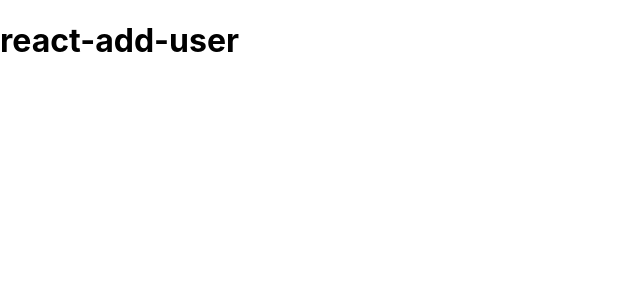
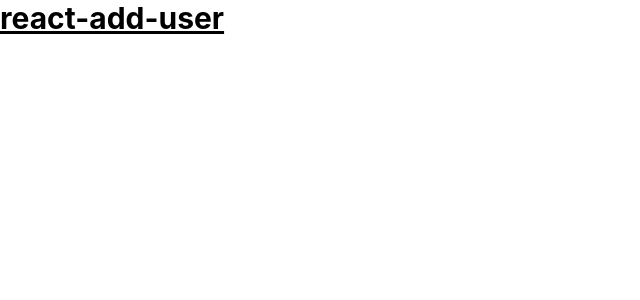
Before and after one commit to luciabrumnich/react-add-user, a React (Create React App) app: page / in a window 1280 px wide. Shown: the top 300 px of the page, without its empty margins (0-640 px from the left). Built offline with nearby package versions, Linux system fonts and the light colour scheme.

Commit message:
setting tailwindcss

```diff
--- a/package.json
+++ b/package.json
@@ -34,5 +34,10 @@
       "last 1 firefox version",
       "last 1 safari version"
     ]
+  },
+  "devDependencies": {
+    "autoprefixer": "^10.4.7",
+    "postcss": "^8.4.14",
+    "tailwindcss": "^3.0.24"
   }
 }
--- /dev/null
+++ b/postcss.config.js
@@ -0,0 +1,6 @@
+module.exports = {
+  plugins: {
+    tailwindcss: {},
+    autoprefixer: {},
+  },
+}
--- a/src/App.js
+++ b/src/App.js
@@ -1,7 +1,7 @@
 function App() {
   return (
-    <div className=''>
-      <h1 className='justify-self-center text-3xl font-bold underline'>
+    <div>
+      <h1 className='text-3xl font-bold underline'>
         react-add-user
       </h1>
     </div>
--- /dev/null
+++ b/tailwind.config.js
@@ -0,0 +1,7 @@
+module.exports = {
+  content: ["./src/**/*.{js,jsx,ts,tsx}"],
+  theme: {
+    extend: {},
+  },
+  plugins: [],
+};
```
Also changed, not shown: 2 other files (tests, documents, lock files or other folders).
